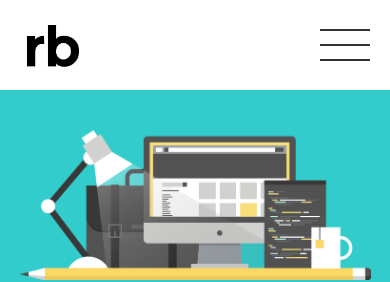
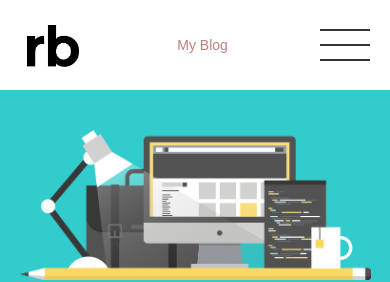
Before and after one commit to shivnshu/homepage, a Jekyll site: the page built from index.html, in a window 390 px wide. Shown: the top 282 px of the page. Built offline with Jekyll 4.4.1, drawn with Linux system fonts in a browser that asks for light colours; nearby versions of some CDN libraries; Markdown is read by kramdown in place of the engine named in the settings.

Commit message:
added blog nav to mobile-nav

```diff
--- a/assets/css/3-sections/header.sass
+++ b/assets/css/3-sections/header.sass
@@ -138,8 +138,7 @@
             flex-direction: row
             align-items: center
 
-        .site-nav,
-        .blog-link
+        .site-nav
             display: none
 
         .logo
--- a/assets/css/main.css
+++ b/assets/css/main.css
@@ -613,8 +613,7 @@ body {
           flex-direction: row;
       -ms-flex-align: center;
           align-items: center; }
-    .home-wrap header .site-nav,
-    .home-wrap header .blog-link {
+    .home-wrap header .site-nav {
       display: none; }
     .home-wrap header .logo {
       height: 45px; }
```
Also changed, not shown: _jadefiles/header.jade (line endings or trailing spaces), 2 other files.
